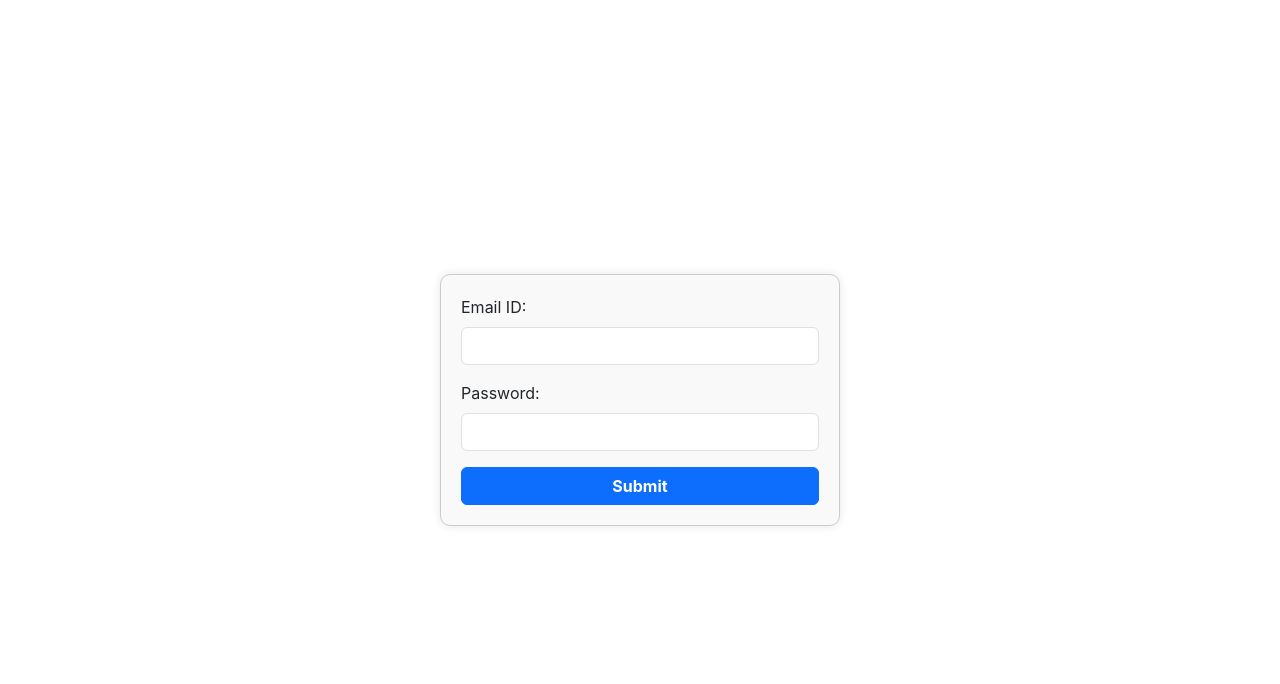
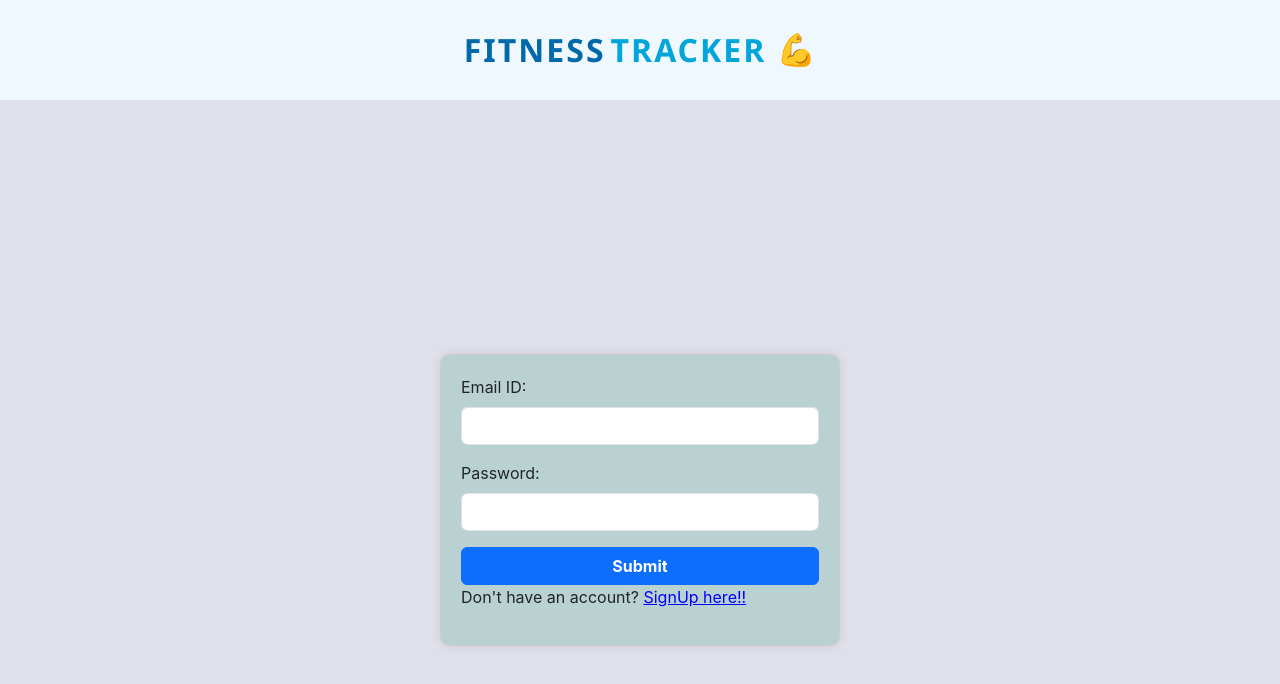
Before and after one commit to SarathViswa09/fitness_tracker, a React (Create React App) app in the folder front-end/: page / in a window 1280 px wide. Shown: the top 684 px of the page. Built offline with nearby package versions, Linux system fonts and the light colour scheme.

Commit message:
Modified CSS files and made few changes to JSX files

```diff
--- a/front-end/src/App.css
+++ b/front-end/src/App.css
@@ -2,57 +2,33 @@
 CSS STARTS HERE
 ************************************************************************************************
 */
-
 .header {
-  overflow: hidden;
-  background-color:rgb(5, 68, 104);
-  padding: 10px 10px;
-  color: #414141;
-  padding: 10px 10px;
-
+  display: flex;
+  justify-content: center;
+  align-items: center;
+  height: 100px;
+  background-color: #f0f8ff;
+  box-shadow: 0px 4px 6px rgba(0, 0, 0, 0.1);
 }
 
-/* Style the header links */
-.header a {
-  float: left;
-
-  text-align: center;
-  padding: 12px;
-  text-decoration: none;
-
-  line-height: 25px;
-  border-radius: 4px;
+.header b {
+  font-family: "Segoe UI", Tahoma, Geneva, Verdana, sans-serif;
+  font-size: 32px;
+  letter-spacing: 2px;
+  text-transform: uppercase;
 }
 
-/* Style the logo link (notice that we set the same value of line-height and font-size to prevent the header to increase when the font gets bigger */
-.header a.logo {
-  float: left;
-  font-size: 28px;
-  color: #0000ff;
-  background-color: #fff;
+.header b:first-child {
+  margin-right: 5px;
 }
 
-/* Change the background color on mouse-over */
-.header a:hover {
-  background-color: #Fff;
-  color: #0000ff;
+.header b:hover {
+  text-shadow: 2px 2px 5px rgba(0, 105, 170, 0.5);
 }
 
-/* Style the active/current link*/
-.header a.active {
-  background-color: dodgerblue;
-  color: #0000ff;
-}
-
-/* Float the link section to the right */
-.headerright {
-  float: right;
-  color: #ffffff;
-  font-size: medium;
-}
-
-.a_class{
-  color: #fff;
+.header .emoji {
+  font-size: 32px;
+  margin-left: 10px;
 }
 
 /* Add media queries for responsiveness - when the screen is 500px wide or less, stack the links on top of each other */
@@ -62,12 +38,13 @@ CSS STARTS HERE
     display: block;
     text-align: left;
   }
+
   .header-right {
     float: none;
   }
 }
 
-.login{
+.login {
   border: 1px solid black;
   width: 800px;
   margin: 0 auto;
@@ -78,6 +55,7 @@ CSS STARTS HERE
   justify-content: center;
   align-items: center;
   height: 100vh;
+  background-color: #e0e0ea;
 }
 
 .login-box {
@@ -85,7 +63,7 @@ CSS STARTS HERE
   border: 1px solid #ccc;
   border-radius: 10px;
   width: 400px;
-  background-color: #f9f9f9;
+  background-color: #bad1d1;
   box-shadow: 0px 0px 10px rgba(0, 0, 0, 0.1);
 }
 
@@ -94,7 +72,6 @@ form {
   flex-direction: column;
 }
 
-
 /*
 ************************************************************************************************
 SideBar
@@ -102,41 +79,40 @@ CSS STARTS HERE
 ************************************************************************************************
 */
 
-
-
-
-.contain{
+.contain {
   display: flex;
 }
 
-main{
+main {
   width: 100%;
   padding: 20px;
 }
 
-.sidebar{
-  background: lightslategray ;
+.sidebar {
+  background: lightslategray;
   color: #fff;
   height: auto;
   width: 300px;
   transition: all 0.5s;
 }
 
-.top_section{
+.top_section {
   display: flex;
   align-items: center;
   padding: 20px 15px;
 }
 
-.logo{
+.logo {
   font-size: 25px;
 }
-.bars{
+
+.bars {
   display: flex;
   font-size: 25px;
   margin-left: 50px;
 }
-.link{
+
+.link {
   display: flex;
   color: #fff;
   padding: 10px 15px;
@@ -144,15 +120,19 @@ main{
   transition: all 0.5s;
   text-decoration: none;
 }
-.link:hover{
+
+.link:hover {
   background: lightskyblue;
   color: #000;
   transition: all 0.5s;
 }
-.active{
+
+.active {
   background: lightskyblue;
   color: #000;
 }
-.icon, .link_text{
+
+.icon,
+.link_text {
   font-size: 20px;
 }
--- a/front-end/src/App.js
+++ b/front-end/src/App.js
@@ -1,12 +1,11 @@
 import React, { useState } from "react";
-import { BrowserRouter, Route, Routes } from 'react-router-dom';
+import { BrowserRouter, Route, Routes } from "react-router-dom";
 import "./App.css";
 import Header from "./components/Header";
 import Sidebar from "./components/Sidebar";
 import Home from "./pages/Home";
 import Login from "./pages/Login";
 import Profile from "./pages/Profile";
-import SignUp from "./pages/SignUp";
 import Statistics from "./pages/Statistics";
 
 function App() {
@@ -29,9 +28,9 @@ function App() {
         <Sidebar>
           <Routes>
             <Route path="/" element={<Home />} />
-            <Route path="/signup" element={<SignUp />} />
-            <Route path="/profile" element={<Profile/>}/>
-            <Route path="/stats" element={<Statistics/>}/>
+            {/* <Route path="/signup" element={<SignUp />} /> */}
+            <Route path="/profile" element={<Profile />} />
+            <Route path="/stats" element={<Statistics />} />
           </Routes>
         </Sidebar>
       )}
--- a/front-end/src/components/Header.jsx
+++ b/front-end/src/components/Header.jsx
@@ -4,13 +4,11 @@ const Header = () => {
   return (
     <>
       <div className="header">
-        <a
-          href="https://www.google.com/finance/quote/MODN:NYSE?sa=X&ved=2ahUKEwinqJPa1pb7AhUU6XMBHZbYAFsQ3ecFegQILBAg"
-          class="logo"
-        >
-          <b style={{ color: "#0069aa" }}>Fitness</b>
-          <b style={{ color: "#00a5d9" }}> Tracker</b>
-        </a>
+        <b style={{ color: "#0069aa" }}>Fitness</b>
+        <b style={{ color: "#00a5d9" }}> Tracker</b>
+        <span className="emoji" role="img" aria-label="muscle">
+          💪
+        </span>
       </div>
     </>
   );
--- a/front-end/src/components/Sidebar.jsx
+++ b/front-end/src/components/Sidebar.jsx
@@ -1,13 +1,9 @@
 import React, { useState } from 'react';
 import { FaBars } from 'react-icons/fa';
-import { FcCustomerSupport } from 'react-icons/fc';
-import { GiFamilyTree } from 'react-icons/gi';
-import { ImAddressBook, ImStatsDots } from 'react-icons/im';
+import { ImStatsDots } from 'react-icons/im';
 import { IoPersonCircle } from "react-icons/io5";
-import { MdProductionQuantityLimits } from 'react-icons/md';
-import { TbRoadSign } from 'react-icons/tb';
+import { TbDatabaseOff } from "react-icons/tb";
 import { NavLink } from 'react-router-dom';
-
 
 const Sidebar = ({children}) => {
   const[isOpen,setIsOpen]=useState(false);
@@ -25,28 +21,28 @@ const Sidebar = ({children}) => {
     },
     {
       path:"/customer",
-      name:"Customer",
-      icon:<FcCustomerSupport/>
+      name:"NA",
+      icon:<TbDatabaseOff />
     },
     {
       path:"/distributor",
-      name:"Distributor",
-      icon:<TbRoadSign/>
+      name:"NA",
+      icon:<TbDatabaseOff />
     },
     {
       path:"/product",
-      name:"Product",
-      icon:<MdProductionQuantityLimits/>
+      name:"NA",
+      icon:<TbDatabaseOff />
     },
     {
       path:"/productfamily",
-      name:"Product Family",
-      icon:<GiFamilyTree/>
+      name:"NA",
+      icon:<TbDatabaseOff />
     },
     {
       path:"/address",
-      name:"Address",
-      icon:<ImAddressBook/>
+      name:"NA",
+      icon:<TbDatabaseOff />
     }
 
   ]
--- a/front-end/src/pages/Home.jsx
+++ b/front-end/src/pages/Home.jsx
@@ -3,7 +3,7 @@ import React from 'react'
 const Home = () => {
   return (
     <div>
-      <h1>Homepage goes here</h1>
+      <h1>Welcome User!!</h1>
     </div>
   )
 }
--- a/front-end/src/pages/Login.jsx
+++ b/front-end/src/pages/Login.jsx
@@ -3,11 +3,14 @@ import React, { useState } from "react";
 import { Form } from "react-bootstrap";
 import Button from "react-bootstrap/Button";
 import "../App.css";
+import Header from "../components/Header";
+import SignUp from "./SignUp";
 
 const Login = ({ onLogin }) => {
   const [userName, setUserName] = useState("");
   const [password, setPassword] = useState("");
   const [message, setMessage] = useState("");
+  const [showSignUp, setShowSignUp] = useState(false);
 
   const submitHandler = async () => {
     try {
@@ -34,7 +37,13 @@ const Login = ({ onLogin }) => {
     }
   };
 
+  if (showSignUp) {
+    return <SignUp />;
+  }
+
   return (
+    <>
+      <Header />
       <div className="login-container">
         <div className="login-box">
           <Form>
@@ -60,9 +69,23 @@ const Login = ({ onLogin }) => {
               <b>Submit</b>
             </Button>
             {message && <div className="alert alert-info mt-3">{message}</div>}
+            <p>
+              Don't have an account?{" "}
+              <span
+                style={{
+                  cursor: "pointer",
+                  color: "blue",
+                  textDecoration: "underline",
+                }}
+                onClick={() => setShowSignUp(true)} // Change state to show SignUp
+              >
+                SignUp here!!
+              </span>
+            </p>
           </Form>
         </div>
       </div>
+    </>
   );
 };
 
--- a/front-end/src/pages/SignUp.jsx
+++ b/front-end/src/pages/SignUp.jsx
@@ -2,6 +2,7 @@ import axios from "axios";
 import React, { useState } from "react";
 import { Form } from "react-bootstrap";
 import Button from "react-bootstrap/Button";
+import Header from "../components/Header";
 
 const SignUp = () => {
   const [firstName, setFirstName] = useState("");
@@ -39,7 +40,10 @@ const SignUp = () => {
 
   return (
     <>
-      <Form.Group className="col-md-4 mb-3">
+      <Header />
+      <div className="login-container">
+        <div className="login-box">
+          <Form.Group className="mb-3">
             <Form.Label>First Name:</Form.Label>
             <Form.Control
               type="text"
@@ -49,7 +53,7 @@ const SignUp = () => {
             />
           </Form.Group>
 
-      <Form.Group className="col-md-4 mb-3">
+          <Form.Group className="mb-3">
             <Form.Label>Last Name:</Form.Label>
             <Form.Control
               type="text"
@@ -59,7 +63,7 @@ const SignUp = () => {
             />
           </Form.Group>
 
-      <Form.Group className="col-md-4 mb-3">
+          <Form.Group className="mb-3">
             <Form.Label>Email ID:</Form.Label>
             <Form.Control
               type="email"
@@ -69,7 +73,7 @@ const SignUp = () => {
             />
           </Form.Group>
 
-      <Form.Group className="col-md-4 mb-3">
+          <Form.Group className="mb-3">
             <Form.Label>Password:</Form.Label>
             <Form.Control
               type="password"
@@ -89,6 +93,8 @@ const SignUp = () => {
           </Button>
 
           {message && <div className="alert alert-info mt-3">{message}</div>}
+        </div>
+      </div>
     </>
   );
 };
```
Lines whose indentation alone changed are shown as unchanged.
